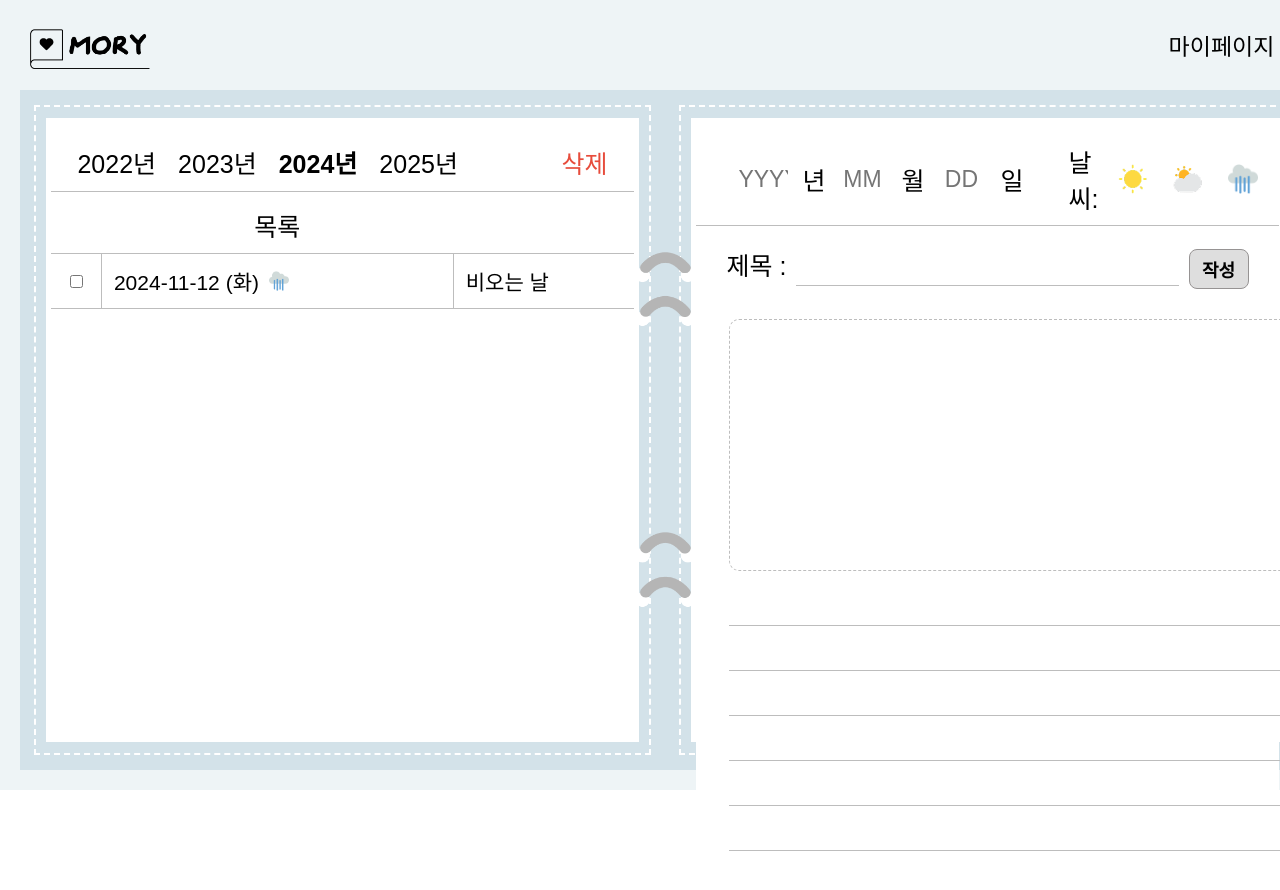
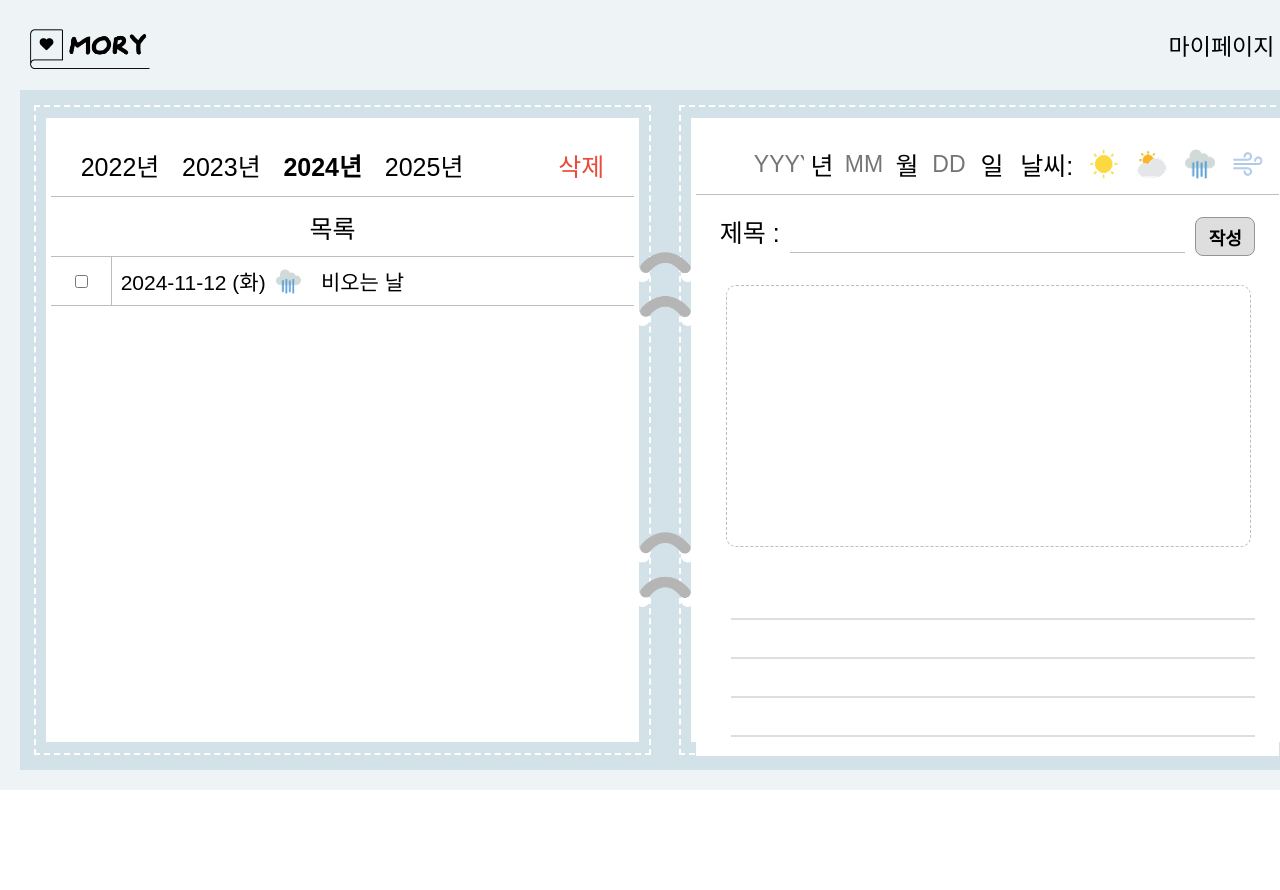
Before and after one commit to ESProject1/Mory, a React (Create React App) app in the folder frontend/: page /journal in a window 1280 px wide. Shown: the top 890 px of the page. Built offline with nearby package versions, Linux system fonts and the light colour scheme; a web font is replaced by a local one.

Commit message:
일기장 수정

```diff
--- a/frontend/src/pages/Journal/Journal.js
+++ b/frontend/src/pages/Journal/Journal.js
@@ -10,7 +10,8 @@ import cloudyIcon from "../../assets/img/cloudy.png";
 const journalEntries = {
   2025: [],
   2024: [
-    { date: "2024-11-12 (화)", weather: rainyIcon, title: "비오는 날", content: "오늘의 날씨는 매우매우 구림!" }
+    { date: "2024-11-12 (화)", weather: rainyIcon, title: "비오는 날", content: "오늘의 날씨는 매우매우 구림!"
+     }
   ],
   2023: [
     { date: "2023-06-15 (목)", weather: sunnyIcon, title: "햇살 좋은 날", content: "햇살이 눈부신 날이었다." }
@@ -69,14 +70,11 @@ const Journal = () => {
                         <div className={styles.entryDateWeather}>
                           <span>{entry.date}</span>
                           <img src={entry.weather} alt="Weather" className={styles.weatherIconSmall} />
+                          <div className={styles.entryTitleWrapper}>
+                            <div className={styles.entryTitle}>{entry.title}</div>
+                          </div>
                         </div>
-
                       </td>
-                      <td className={styles.entryRow2}>
-
-                        <div className={styles.entryTitle}>{entry.title}</div>
-                      </td>
-
                     </tr>
                   ))
                 ) : (
--- a/frontend/src/styles/Journal/Journal.module.css
+++ b/frontend/src/styles/Journal/Journal.module.css
@@ -1,15 +1,15 @@
 .leftPage {
   background: #ffffff;
-    padding: 10px 0 10px 0;
+  padding: 2% 0;
   width: 100%;
 }
 
 .yearSelector {
 display: flex;
-  gap: 10px;
+gap: 2%;
 font-size: 25px;
 border-bottom: 1px solid #BDBDBD;
-  padding: 10px 20px;
+padding: 2% 4%;
 }
 
 .yearSelector button {
@@ -37,27 +37,23 @@
 }
 
 .diaryTableContainer {
-  max-height: 300px;
+max-height: 20%;
 overflow-y: auto;
 }
-
 
 .diaryTable {
 width: 100%;
 border-collapse: collapse;
-  margin-top: 5px;
 }
 
 .diaryTable th {
 font-size: 25px;
-  padding: 10px;
-  text-align: center;
+padding: 2%;
 border-bottom: 1px solid #BDBDBD;
-
 }
 
 .checkBoxHeader {
-  width: 30px;
+width: 60px;
 }
 
 .checkBoxCell {
@@ -66,65 +62,56 @@
 border-bottom: 1px solid #BDBDBD;
 }
 
-
-
 .diaryHeader {
 font-weight: normal;
 text-align: center;
+transform: translateX(-40px);
 }
 
 .diaryTable td {
 font-size: 21px;
-  padding: 12px;
-
+padding: 1.5%;
 }
 
 .entryRow {
-
-  padding: 10px;
-  border-right: 1px solid #BDBDBD;
+padding: 2%;
 border-bottom: 1px solid #BDBDBD;
 }
-
-.entryRow2 {
-  padding: 10px;
-  border-top: 1px solid #BDBDBD;
-  border-bottom: 1px solid #BDBDBD;
-  text-align: left;
-}
-
 
 .entryDateWeather {
 display: flex;
 align-items: center;
-  gap: 10px;
-
+gap: 2%;
 }
 
+.entryTitleWrapper {
+  display: flex;
+  align-items: center;
+}
 
 .entryTitle {
-  padding-left: 0px;
+padding-left: 0;
 font-size: 21px;
-
 }
 
 .weatherIconSmall {
-  width: 20px;
-  height: 20px;
-  margin-right: 10px;
+width: 25px;
+height: 25px;
+margin-right: 2%;
 }
 
 .noEntries {
 text-align: center;
-  padding: 20px;
+padding: 4%;
 font-size: 23px;
 color: #BDBDBD;
 }
 
 
+
 .rightPage {
   background: #ffffff;
-    padding: 10px 0 10px 0;
+  padding: 2% 0;
   width: 100%;
 }
 
@@ -133,17 +120,17 @@
   align-items: center;
   justify-content: flex-start;
   font-size: 25px;
-    padding: 10px 20px;
+  padding: 2% 4%;
   border-bottom: 1px solid #BDBDBD;
   position: relative;
-    gap: 5px;
+  gap: 1%;
 }
 
 .dateContainer {
-    margin-left: 20px;
+  margin-left: 6%;
   display: flex;
   align-items: center;
-    gap: 10px;
+  gap: 1.5%;
 }
 
 .dateInput {
@@ -154,18 +141,18 @@
   outline: none;
   border: none;
   text-align: center;
-    margin-right: 2px;
+  margin-right: 0.5%;
   width: 50px;
 }
 
 .weatherLabel {
-    margin-left: 40px;
+  margin-left: 6%;
 }
 
 .weatherIcons {
   display: flex;
-    margin-left: 15px;
-    gap: 25px;
+  margin-left: 2%;
+  gap: 12%;
 }
 
 .weatherIcon {
@@ -173,13 +160,13 @@
   height: 30px;
   align-items: center;
   justify-content: center;
-    transition: border 0.2s ease-in-out;
+  transition: border 0.1s ease-in-out;
 }
 
 .weatherIcon.selected {
   transform: scale(1.35);
   border: 1px solid #BDBDBD;
-    padding: 3px;
+  padding: 0.5%;
   box-sizing: border-box;
 }
 
@@ -187,17 +174,17 @@
   font-size: 25px;
   display: flex;
   align-items: center;
-    margin: 13px 30px;
+  margin: 2% 4%;
 }
 
 .inputField {
   font-family: "Nanum", sans-serif;
   font-size: 22px;
   flex-grow: 1;
-    padding: 8px;
+  padding: 1.5%;
   border: none;
   border-bottom: 1px solid #BDBDBD;
-    margin-left: 10px;
+  margin-left: 2%;
   outline: none;
 }
 
@@ -206,52 +193,61 @@
   font-size: 18px;
   font-weight: bold;
   width: 60px;
-    padding: 6px 8px;
+  padding: 1% 0.6%;
   background-color: #DEDEDE;
   color: black;
   border: 1px solid #969393;
   border-radius: 8px;
-    margin-top: 10px;
-    margin-left: 10px;
+  margin-top: 2%;
+  margin-left: 2%;
 }
 
 .contentBox {
   position: relative;
   border: 1px dashed #BDBDBD;
-    width: 630px;
-    min-height: 250px;
-    margin-left: 33px;
+  width: 90%;
+  height: 260px;
+  margin-left: 5%;
   border-radius: 10px;
-    margin-top: 30px;
-    margin-bottom: 10px;
+  margin-top: 5%;
+  margin-bottom: 2%;
   display: flex;
-    gap: 10px;
+  gap: 2%;
 }
+
+
 
 .textBox {
   width: 100%;
-    max-width: 630px;
-    height: 250px;
-    margin-left: 0px;
+  max-width: 90%;
+  height: 100%;
+  border: none;
+  cursor: text;
 }
+
 
 .textArea {
   font-family: "Nanum", sans-serif;
   font-size: 22px;
-    margin-left: 33px;
   width: 100%;
-    max-width: 610px;
-    height: 250px;
-    padding: 10px;
+  height: 20vh;
   border: none;
   outline: none;
   resize: none;
-    overflow: hidden;
+  overflow-y: auto;
+  scrollbar-width: none;
+  -ms-overflow-style: none;
+  background: repeating-linear-gradient(
+    white, white 37px, #BDBDBD 38px, white 39px
+  );
+  line-height: 38px;
   white-space: pre-wrap;
-    line-height: 45px;
-    background:
-        linear-gradient(to bottom, #BDBDBD 1px, transparent 1px) repeat-y;
-    background-size: 100% 45px;
-    background-position: 0px 44px;
   background-attachment: local;
+  margin-left: 35px;
+  margin-top: 22px;
+  box-sizing: border-box;
 }
+
+.textArea::-webkit-scrollbar {
+  display: none;
+}
```
Lines whose indentation alone changed are shown as unchanged.
